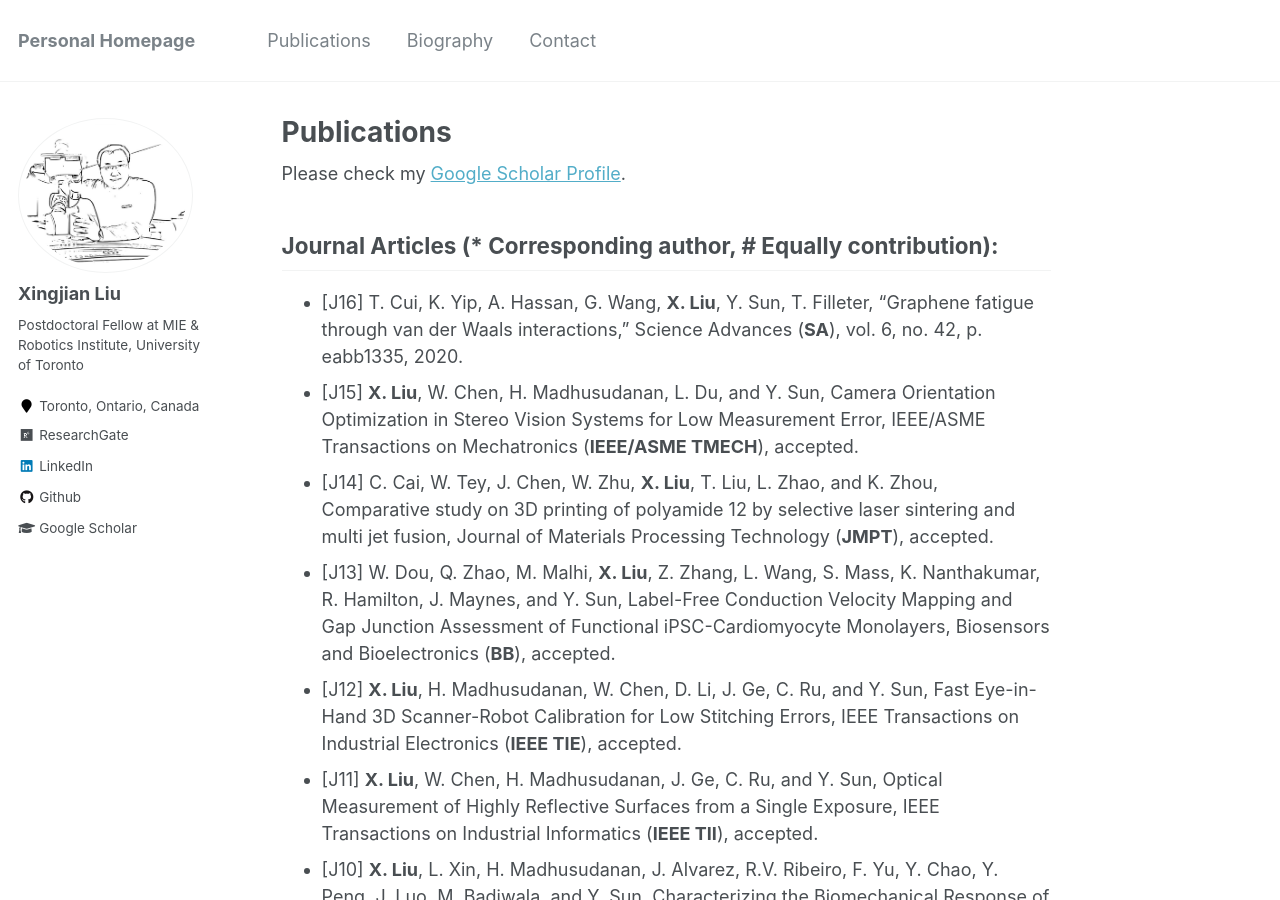
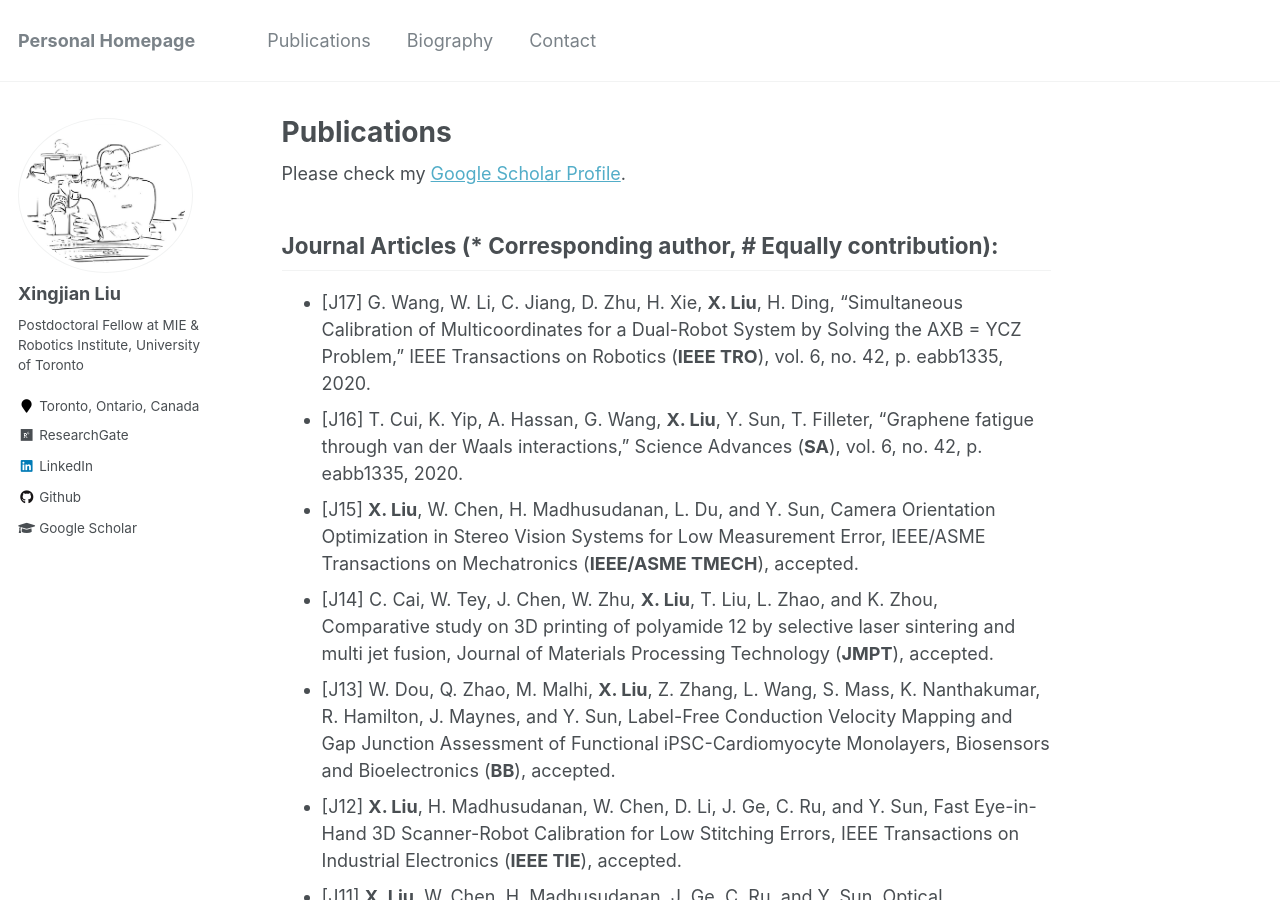
Before and after one commit to xingjianliu/xingjianliu.github.io, a Jekyll site: the page built from _pages/publications.md, in a window 1280 px wide and 900 px high. Built offline with Jekyll 4.4.1, drawn with Linux system fonts in a browser that asks for light colours.

Commit message:
Update publications.md

```diff
--- a/_pages/publications.md
+++ b/_pages/publications.md
@@ -5,6 +5,7 @@ author_profile: true
 ---
 Please check my [Google Scholar Profile](https://scholar.google.com/citations?user=8AIuzdwAAAAJ&hl=en&authuser=1).
 ## Journal Articles (* Corresponding author, # Equally contribution):
+- [J17] G. Wang, W. Li, C. Jiang, D. Zhu, H. Xie, **X. Liu**, H. Ding, "Simultaneous Calibration of Multicoordinates for a Dual-Robot System by Solving the AXB = YCZ Problem," IEEE Transactions on Robotics (**IEEE TRO**), vol. 6, no. 42, p. eabb1335, 2020.
 - [J16] T. Cui, K. Yip, A. Hassan, G. Wang, **X. Liu**, Y. Sun, T. Filleter, "Graphene fatigue through van der Waals interactions," Science Advances (**SA**), vol. 6, no. 42, p. eabb1335, 2020.
 - [J15] **X. Liu**, W. Chen, H. Madhusudanan, L. Du, and Y. Sun, Camera Orientation Optimization in Stereo Vision Systems for Low Measurement Error, IEEE/ASME Transactions on Mechatronics  (**IEEE/ASME TMECH**), accepted.
 - [J14] C. Cai, W. Tey, J. Chen, W. Zhu, **X. Liu**, T. Liu, L. Zhao, and K. Zhou, Comparative study on 3D printing of polyamide 12 by selective laser sintering and multi jet fusion, Journal of Materials Processing Technology  (**JMPT**), accepted.
```
